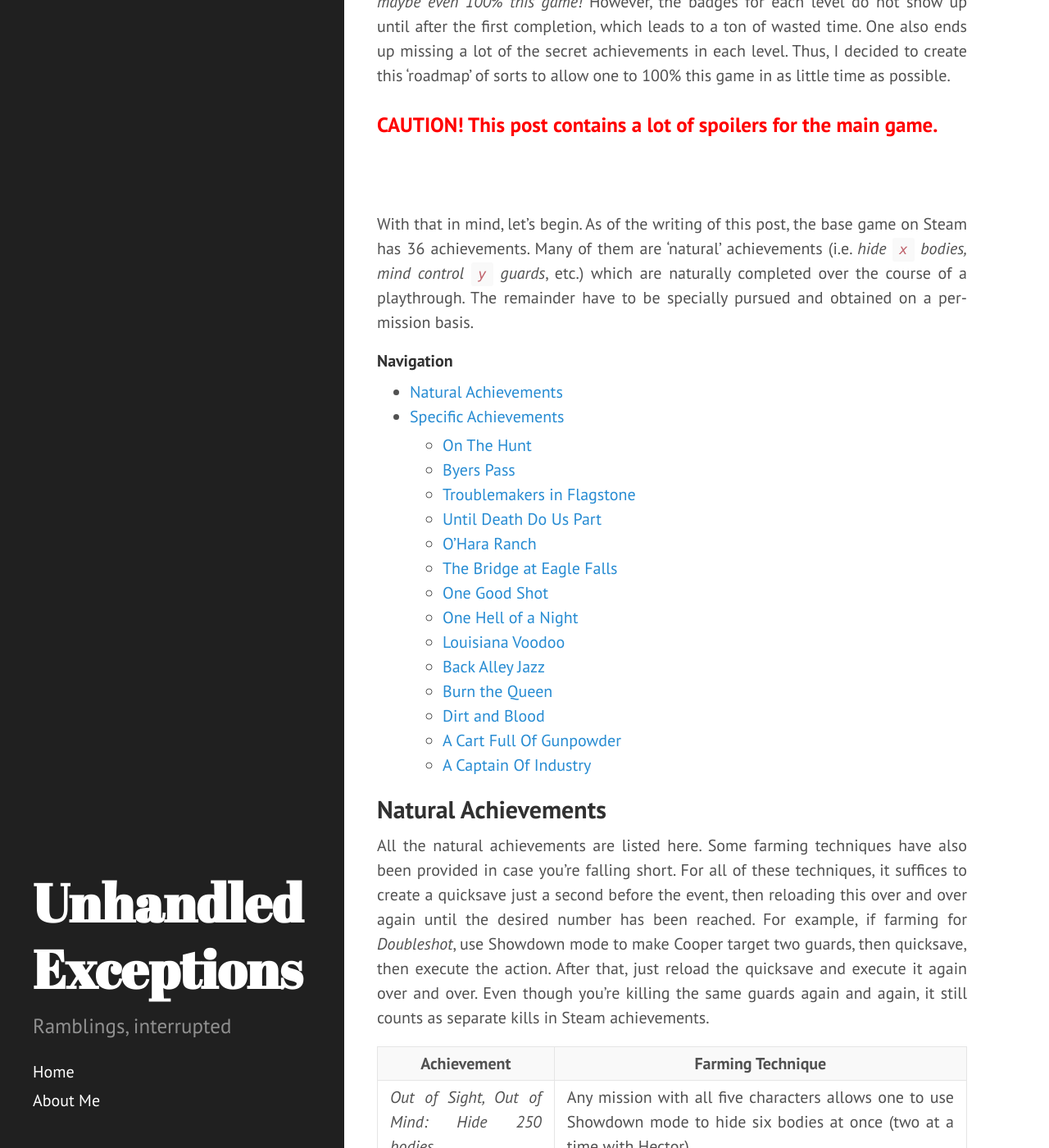
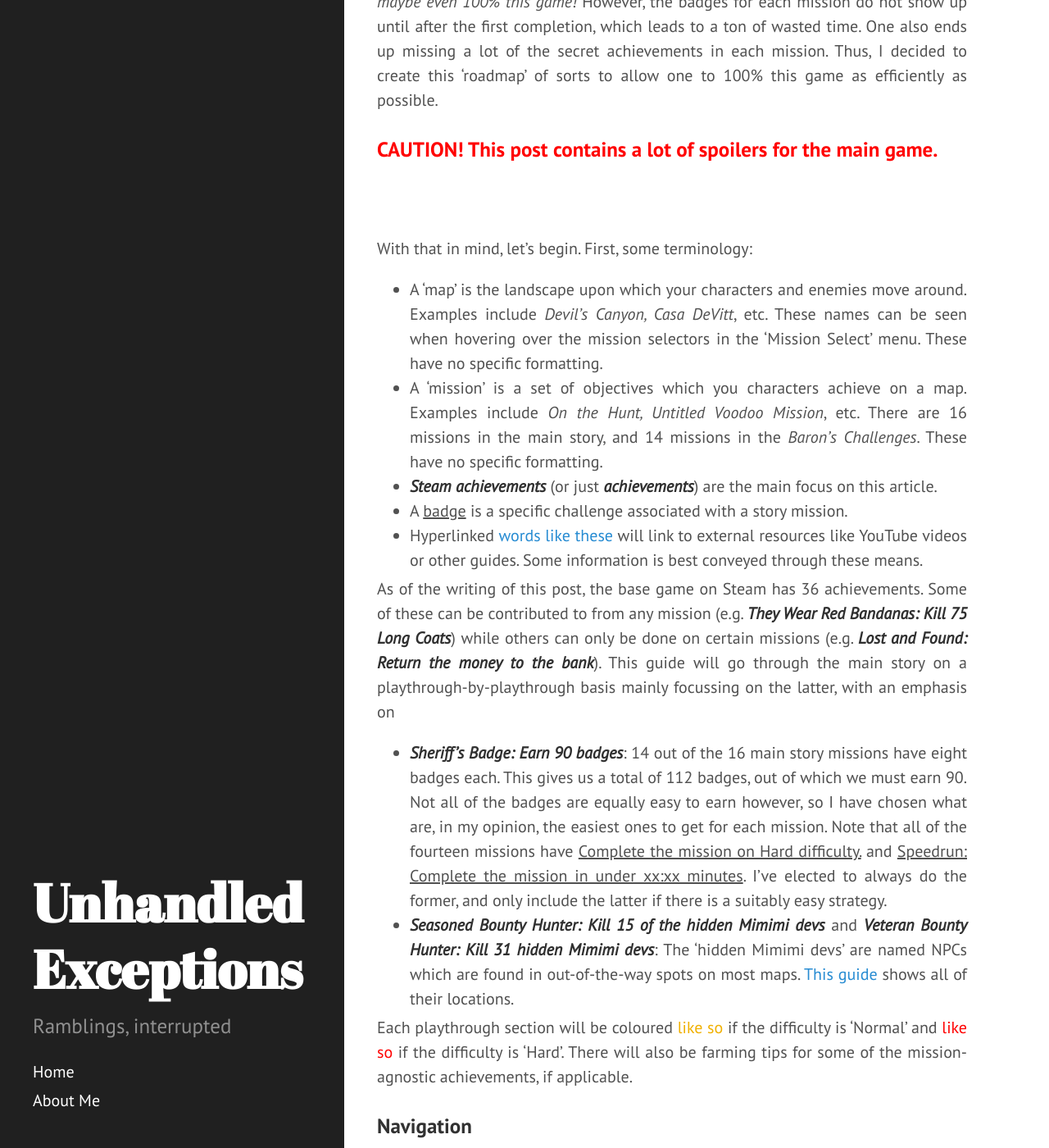
Before and after one commit to vedangnaik/vedangnaik.github.io, a Jekyll site: the page built from _posts/2021-04-28-hundred-percent-desperados.md, in a window 1280 px wide and 1400 px high, scrolled down 303 px. Shown: the whole window at 82% size. Built offline with Jekyll 4.4.1, drawn with Linux system fonts in a browser that asks for light colours; some of the changed text lies outside the part shown.

Commit message:
Major changes to entire post

```diff
--- a/_posts/2021-04-28-hundred-percent-desperados.md
+++ b/_posts/2021-04-28-hundred-percent-desperados.md
@@ -14,20 +14,32 @@ title: "On Techniques for Efficient 100% Steam Achievements in Desperados III"
     </style>
 </head>
 
-I've been replaying [Desperados III](https://store.steampowered.com/app/610370/Desperados_III/) on PC recently. As I was going through the first few missions, I thought *Gee, it sure would be fun to do all these extra badges and maybe even 100% this game!* However, the badges for each level do not show up until after the first completion, which leads to a ton of wasted time. One also ends up missing a lot of the secret achievements in each level. Thus, I decided to create this 'roadmap' of sorts to allow one to 100% this game in as little time as possible.
+I've been replaying [Desperados III](https://store.steampowered.com/app/610370/Desperados_III/) on PC recently. As I was going through the first few missions, I thought *Gee, it sure would be fun to do all these extra badges and maybe even 100% this game!* However, the badges for each mission do not show up until after the first completion, which leads to a ton of wasted time. One also ends up missing a lot of the secret achievements in each mission. Thus, I decided to create this 'roadmap' of sorts to allow one to 100% this game as efficiently as possible.
 
 <h3 style="color: red"> CAUTION! This post contains a lot of spoilers for the main game. </h3>
 <br>
 <br>
 
-With that in mind, let's begin. As of the writing of this post, the base game on Steam has 36 achievements. Many of them are 'natural' achievements (i.e. *hide `x` bodies, mind control `y` guards*, etc.) which are naturally completed over the course of a playthrough. The remainder have to be specially pursued and obtained on a per-mission basis.
+With that in mind, let's begin. First, some terminology:
+* A 'map' is the landscape upon which your characters and enemies move around. Examples include *Devil's Canyon, Casa DeVitt*, etc. These names can be seen when hovering over the mission selectors in the 'Mission Select' menu. These have no specific formatting.
+* A 'mission' is a set of objectives which you characters achieve on a map. Examples include *On the Hunt, Untitled Voodoo Mission*, etc. There are 16 missions in the main story, and 14 missions in the *Baron's Challenges*. These have no specific formatting.
+* ***Steam achievements*** (or just ***achievements***) are the main focus on this article.
+* A <u>badge</u> is a specific challenge associated with a story mission.
+* Hyperlinked [words like these](#) will link to external resources like YouTube videos or other guides. Some information is best conveyed through these means.
+
+As of the writing of this post, the base game on Steam has 36 achievements. Some of these can be contributed to from any mission (e.g. ***They Wear Red Bandanas: Kill 75 Long Coats***) while others can only be done on certain missions (e.g. ***Lost and Found: Return the money to the bank***). This guide will go through the main story on a playthrough-by-playthrough basis mainly focussing on the latter, with an emphasis on
+* ***Sheriff's Badge: Earn 90 badges***: 14 out of the 16 main story missions have eight badges each. This gives us a total of 112 badges, out of which we must earn 90. Not all of the badges are equally easy to earn however, so I have chosen what are, in my opinion, the easiest ones to get for each mission. Note that all of the fourteen missions have <u>Complete the mission on Hard difficulty.</u> and <u>Speedrun: Complete the mission in under xx:xx minutes</u>. I've elected to always do the former, and only include the latter if there is a suitably easy strategy.
+* ***Seasoned Bounty Hunter: Kill 15 of the hidden Mimimi devs*** and ***Veteran Bounty Hunter: Kill 31 hidden Mimimi devs***: The 'hidden Mimimi devs' are named NPCs which are found in out-of-the-way spots on most maps. [This guide](https://www.trueachievements.com/a298714/veteran-bounty-hunter-achievement) shows all of their locations.
+
+Each playthrough section will be coloured <span class="normal-difficulty">like so</span> if the difficulty is 'Normal' and <span class="hard-difficulty">like so</span> if the difficulty is 'Hard'. There will also be farming tips for some of the mission-agnostic achievements, if applicable.
+
 <nav>
-  <h4 id="navigation">Navigation</h4>
-  * this unordered seed list will be replaced by toc as unordered list
+  <h3 id="navigation">Navigation</h3>
+  1. this unordered seed list will be replaced by toc as unordered list
   {:toc}
 </nav>
 
-## Natural Achievements
+<!-- ## Natural Achievements
 
 All the natural achievements are listed here. Some farming techniques have also been provided in case you're falling short. For all of these techniques, it suffices to create a quicksave just a second before the event, then reloading this over and over again until the desired number has been reached. For example, if farming for *Doubleshot*, use Showdown mode to make Cooper target two guards, then quicksave, then execute the action. After that, just reload the quicksave and execute it again over and over. Even though you're killing the same guards again and again, it still counts as separate kills in Steam achievements.
 
@@ -86,12 +98,23 @@ All the natural achievements are listed here. Some farming techniques have also
     </tr>
 </table>
 
-## Specific Achievements
+## Specific Achievements -->
 
 This section will focus on the other achievements, proceeding in a mission-by-mission manner. Each mission section will focus on badges (for *Sheriff's Badge: Earn 90 badges.*), [the Mimimi dev NPCs](https://www.trueachievements.com/a298714/veteran-bounty-hunter-achievement) (for *Seasoned Bounty Hunter: Kill 15 of the hidden Mimimi devs.* and *Veteran Bounty Hunter: Kill 31 hidden Mimimi devs.*), and any secret achievements.
 
-### On The Hunt
-<table>
+## On The Hunt
+This mission has no badges or Mimimi devs, but has a few secret achievements.
+
+<h4 class="normal-difficulty">Playthrough #1</h4>
+* Achieve ***[Lindberg and Hutch: Decide the outcome of a duel]("https://www.youtube.com/watch?v=esaBl_teFSI")***.
+* Achieve ***[Sorry, Dad!: Knock out your father]("https://www.youtube.com/watch?v=jWd_AASN5QE")***.
+
+<p style="text-align: right; font-size: 12px;">[Back to Navigation](#navigation)</p>
+
+
+
+
+<!-- <table>
     <colgroup>
       <col span="1" style="width: 15%;">
       <col span="1" style="width: 85%;">
@@ -118,7 +141,7 @@ This section will focus on the other achievements, proceeding in a mission-by-mi
         <td><i>Notes</i></td>
         <td>None</td>
     </tr>
-</table>
+</table> -->
 
 
 ### Byers Pass
@@ -612,14 +635,14 @@ Follow the route in the speedrun video linked above, with a small change to earn
 * Earn <u>Don't let anyone see you</u>. The 22 minutes for the speedrun badge is more than enough to execute this route. Thus, take your time and avoid being spotted.
 * Earn <u>Use mind control on Devitt's character</u>; this is automatically achieved by this route. Note that some online guides say that this badge cannot be earned unless one of the distractions has been used and DeVitt is alone with his men - this is **false** (at least as of writing this post); you can get it at any point.
 * Earn <u>Kill 2 guards with a statue</u>. Immediately after relinquishing mind-control on DeVitt and securing him, use Hector to drop the statue in the courtyard onto the guard and the Long Coat. If you miss a rotation, don't worry; you have enough time to do this and still get the speedrun badge.
-* Earn <u>Speedrun: Complete the mission in under 22:00 minutes</u>. Make sure you have memorized everything that each character has to do. Play smoothly and calmly; you have enough time. The last section is a little finnicky; I found that connecting a few guards and then using Stella on them helps.
+* Earn <u>Speedrun: Complete the mission in under 22:00 minutes</u>. Make sure you have memorized everything that each character has to do. Play smoothly and calmly; you have enough time. The last section is a little finnicky; I found that connecting a few guards and then using `Stella` on them helps.
 
 <h4 class="hard-difficulty">Playthrough #2</h4>
 Follow the same route as earlier, but with more substantial changes. If you didn't get the speedrun badge, I recommend trying again in normal mode and doing this playthrough without time pressure. Make sure to make a **manual save** before finishing this playthrough; continue reading for more details.
 
 * Earn <u>Don't touch any bushes or haystacks</u>. Follow the same route as earlier, but make sure to not touch any bushes or haystacks. This makes Isabelle and Hector's section slightly more complicated.
-* Earn <u>Don't use any of Kate's or Cooper's skills</u>. This is easier than it looks, since neither of them actually do anything in this mission. Note that Cooper's tying up of a unconscious person counts as a 'skill'. Both Kate and him can still carry bodies, however. In the last section, use Hector and Isabelle to kill all guards and knock out all civilians.
-* Earn <u>Complete the mission on Hard difficulty</u> by completing the mission.
+* Earn <u>Don't use any of Kate's or Cooper's skills</u>. This is easier than it looks, since neither of them actually do much on this route. Substitute Cooper's kills with Isabelle and `Connect`, and Kate's `Perfume` with `Stella`. Note that Cooper's tying up of a unconscious person counts as a 'skill'. Both Kate and him can still carry bodies, however. In the last section, use Hector and Isabelle to kill all guards and knock out all civilians.
+* Earn <u>Complete the mission on Hard difficulty</u> by completing this playthrough.
 * Once you've earned the three badges above, reload your **manual save** and backtrack with Cooper to kill the two [Mimimi developer NPCs]("https://www.trueachievements.com/a298714/veteran-bounty-hunter-achievement") at the very beginning of the level.
 
 <p style="text-align: right; font-size: 12px;">[Back to Navigation](#navigation)</p>
```
